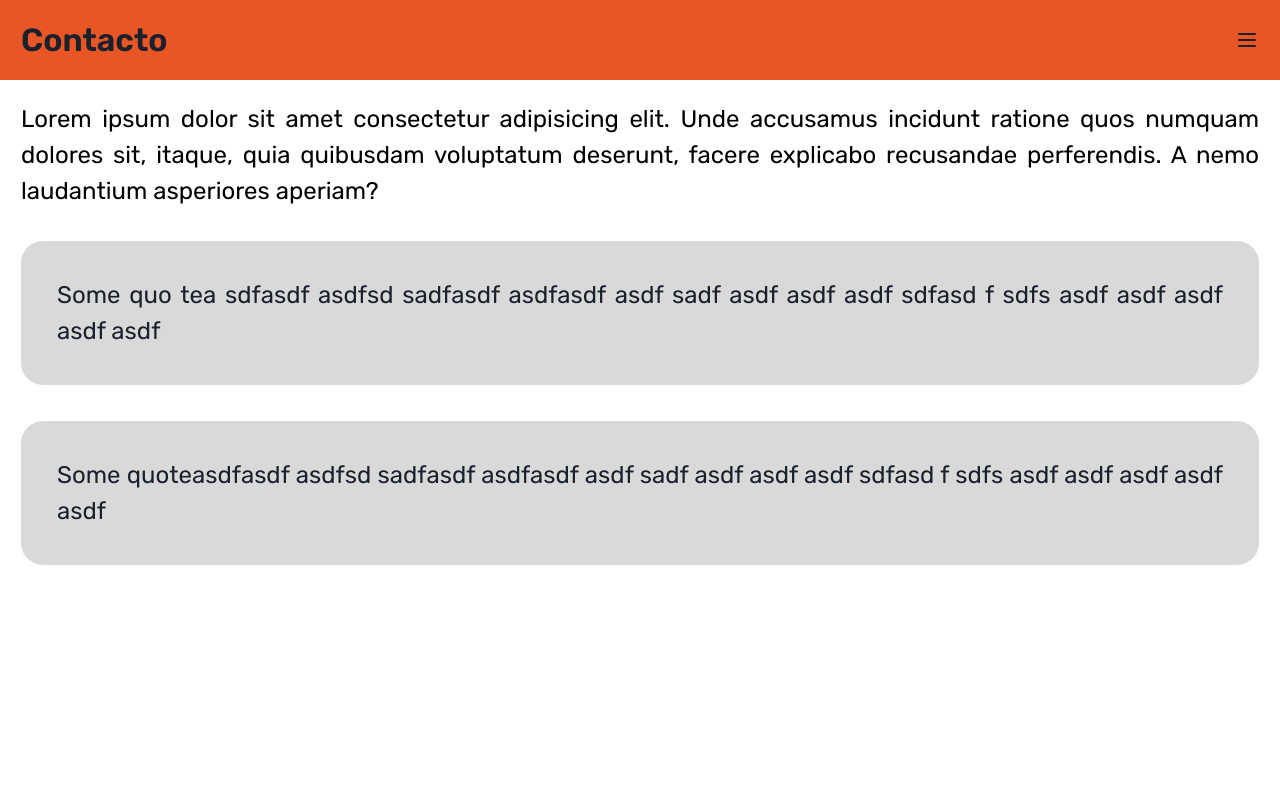
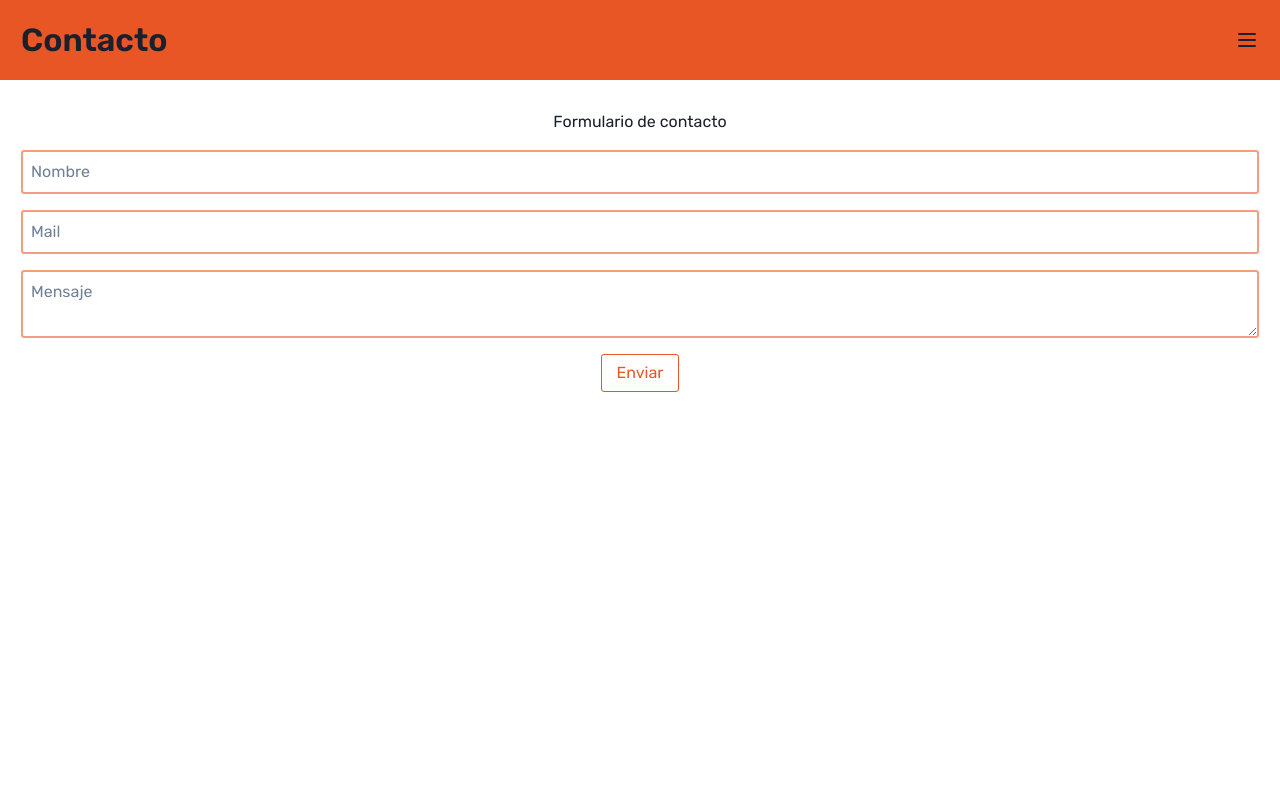
Before and after one commit to CatBoxy/helena-blog, a React (Vite) app: page /contacto in a window 1280 px wide. Shown: the top 800 px of the page. Built offline with nearby package versions, Linux system fonts and the light colour scheme.

Commit message:
Contact form

```diff
--- a/package.json
+++ b/package.json
@@ -13,11 +13,13 @@
     "@emotion/styled": "^11.9.3",
     "@tabler/icons": "^1.72.0",
     "@types/styled-components": "^5.1.25",
+    "formik": "^2.2.9",
     "framer-motion": "^6.3.11",
     "react": "^18.0.0",
     "react-dom": "^18.0.0",
     "react-router-dom": "^6.3.0",
-    "styled-components": "^5.3.5"
+    "styled-components": "^5.3.5",
+    "yup": "^0.32.11"
   },
   "devDependencies": {
     "@types/react": "^18.0.0",
--- /dev/null
+++ b/src/components/ContactForm/ContactForm.tsx
@@ -0,0 +1,91 @@
+import { useFormik } from "formik";
+import { Container } from './styles';
+import * as Yup from 'yup';
+
+const ContactForm = () => {
+
+    const required = "* Campo obligatorio"
+
+    const initialValues = {
+        message: '',
+        name: '',
+        email: '',
+      }
+
+    const validationSchema = () =>
+      Yup.object().shape({
+        message: Yup.string().min(6, "La cantidad mínima de caracteres es 6").required(required),
+        name: Yup.string().required(required),
+        email: Yup.string().email("Debe ser un email válido").required("Debe ser un email válido"),
+    })
+
+    const onSubmit = () => {
+        console.log({
+            message: {
+                message: values.message,
+                name: values.name,
+                email: values.email,
+            },
+        });
+    };
+
+    const formik = useFormik({ initialValues, validationSchema, onSubmit });
+
+    const { handleSubmit, handleChange, errors, touched, handleBlur, values } = formik;
+
+    return (
+        <>
+            <Container>
+                <form onSubmit={handleSubmit}>
+                    <h2>Formulario de contacto</h2>
+                    <div>
+                        <input
+                            name="name"
+                            type="text"
+                            placeholder="Nombre"
+                            value={values.name}
+                            onChange={handleChange}
+                            onBlur={handleBlur}
+                            className={errors.name && touched.name ? "error" : ''}
+                        />
+                        {errors.name && touched.name && (
+                            <span className='error-message'>{errors.name}</span>
+                        )}
+                    </div>
+                    <div>
+                        <input
+                            name="email"
+                            type="text"
+                            placeholder="Mail"
+                            value={values.email}
+                            onChange={handleChange}
+                            onBlur={handleBlur}
+                            className={errors.email && touched.email ? "error" : ''}
+                        />
+                        {errors.email && touched.email && (
+                            <span className='error-message'>{errors.email}</span>
+                        )}
+                    </div>
+                    <div>
+                        <textarea
+                            name="message"
+                            placeholder="Mensaje"
+                            value={values.message}
+                            onChange={handleChange}
+                            onBlur={handleBlur}
+                            className={errors.message && touched.message ? "error" : ''}
+                        />
+                        {errors.message && touched.message && (
+                            <span className='error-message'>{errors.message}</span>
+                        )}
+                    </div>
+                    <div className="buttonContainer">
+                        <button type="submit">Enviar</button>
+                    </div>
+                </form>
+            </Container>
+        </>
+    );
+};
+
+export default ContactForm;
--- /dev/null
+++ b/src/components/ContactForm/styles.ts
@@ -0,0 +1,56 @@
+import styled from 'styled-components';
+
+export const Container = styled.div`
+    padding: 30px 0;
+    display: flex;
+    flex-direction: column;
+    gap: 30px;
+
+    form {
+        display: flex;
+        flex-direction: column;
+        align-items: center;
+        gap: 16px;
+    }
+
+    form div {
+        display: flex;
+        flex-direction: column;
+        width: 100%;
+    }
+
+    input {
+        padding: .5rem;
+        /* background-color: #F9D4C7; */
+        border: 2px solid #F19D7E;
+        border-radius: 3px;
+    }
+
+    textarea {
+        padding: .5rem;
+        /* background-color: #F9D4C7; */
+        border: 2px solid #F19D7E;
+        border-radius: 3px;
+    }
+
+    button {
+        color: ${(props) => (props.theme.colors.primary)};
+        padding: 6px 15px;
+        border-radius: 3px;
+        max-width: 100px;
+        border: 1px solid ${(props) => (props.theme.colors.primary)};
+    }
+
+    button:hover {
+        background-color: #F9D4C7;
+    }
+
+    button:active {
+        background-color: #F19D7E;
+    }
+
+    .buttonContainer {
+        display: flex;
+        align-items: center;
+    }
+`;
--- a/src/components/views/Contact/Contact.tsx
+++ b/src/components/views/Contact/Contact.tsx
@@ -1,4 +1,4 @@
-import Body from '../../Body/Body';
+import ContactForm from '../../ContactForm/ContactForm';
 import Footer from '../../Footer/Footer';
 import Header from '../../Header/Header';
 import Layout from '../../Layout/Layout';
@@ -10,7 +10,7 @@ const Contact = () => {
         <Header title={'Contacto'} />
       </Layout>
       <Layout bgColor="white" body={true}>
-        <Body />
+        <ContactForm />
       </Layout>
       <Layout bgColor="black" height={'100px'} padding={'0'}>
         <Footer />
```
Also changed, not shown: 1 other file (tests, documents, lock files or other folders).
